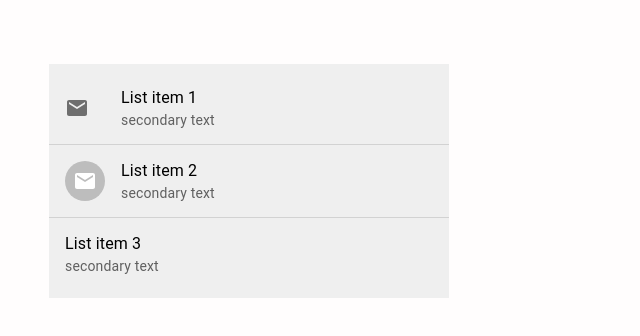
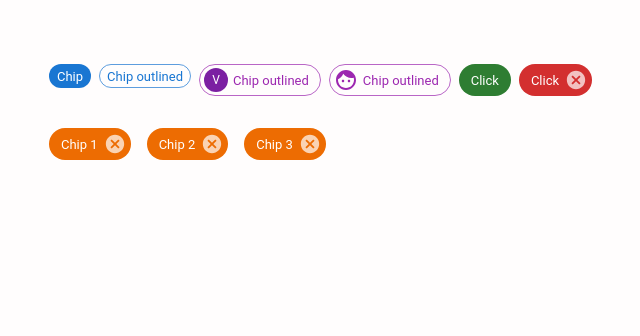
Before and after one commit to rahmanizum/Material-UI-Learning, a React (Create React App) app: page / in a window 1280 px wide. Shown: the top 336 px of the page, without its empty margins (15-655 px from the left). Built offline with nearby package versions, Linux system fonts and the light colour scheme.

Commit message:
Mui Chips

```diff
--- a/src/App.js
+++ b/src/App.js
@@ -20,7 +20,8 @@ import "./App.css";
 // import MuiBottomNavigation from "./components/MuiBottomNavigation";
 // import MuiAvatar from "./components/MuiAvatar";
 // import MuiBadge from "./components/MuiBadge";
-import MuiList from './components/MuiList'
+// import MuiList from './components/MuiList'
+import MuiChip from "./components/MuiChip";
 function App() {
   return (
     <div className="App">
@@ -45,7 +46,8 @@ function App() {
       {/* <MuiBottomNavigation/> */}
       {/* <MuiAvatar/> */}
       {/* <MuiBadge/> */}
-      <MuiList/>
+      {/* <MuiList/> */}
+      <MuiChip/>
 
     </div>
   );
--- /dev/null
+++ b/src/components/MuiChip.jsx
@@ -0,0 +1,48 @@
+import React, { useState } from "react";
+import { Stack, Chip, Avatar } from "@mui/material";
+import FaceIcon from "@mui/icons-material/Face";
+const MuiChip = () => {
+    const[chips,setChips] = useState(['Chip 1','Chip 2','Chip 3'])
+    const deleteHandler = (chip)=>{
+        setChips(chips.filter((item)=>item!==chip))
+    }
+  return (
+<Stack spacing={4}>
+<Stack direction="row" spacing={1}>
+      <Chip label="Chip" color="primary" size="small" />
+      <Chip
+        label="Chip outlined"
+        color="primary"
+        size="small"
+        variant="outlined"
+      />
+      <Chip
+        label="Chip outlined"
+        color="secondary"
+        variant="outlined"
+        avatar={<Avatar>V</Avatar>}
+      />
+      <Chip
+        label="Chip outlined"
+        color="secondary"
+        variant="outlined"
+        icon={<FaceIcon />}
+      />
+      <Chip label="Click" color="success" onClick={() => alert("clicked")} />
+      <Chip
+        label="Click"
+        color="error"
+        onClick={() => alert("clicked")}
+        onDelete={() => alert("delete clicked")}
+      />
+    </Stack>
+    <Stack direction='row' spacing={2}>
+        {chips.map((ele)=>{
+            return <Chip key={ele} label= {ele} color="warning" onDelete={()=>deleteHandler(ele)}/>
+        })}
+    </Stack>
+</Stack>
+  );
+};
+
+export default MuiChip;
```
